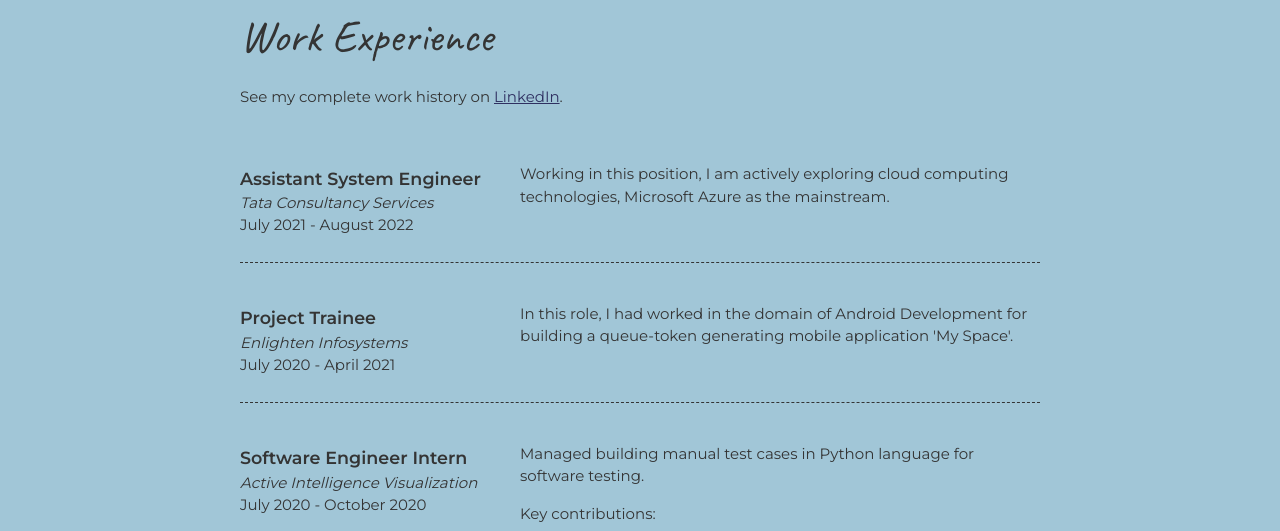
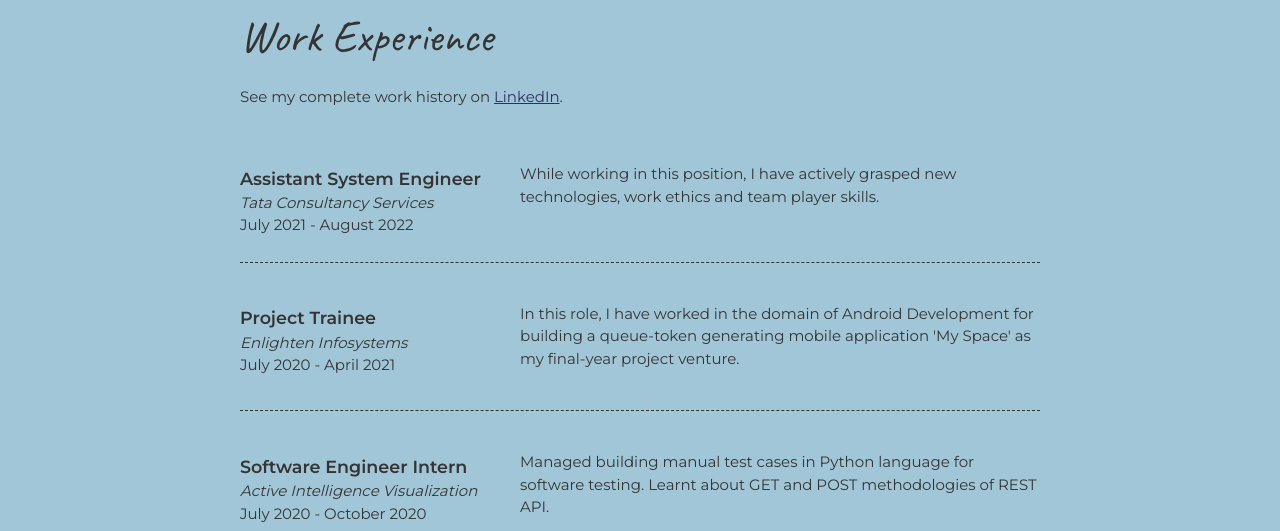
Before and after one commit to khushali19/portfolio, a plain HTML site: page index.html in a window 1280 px wide. Shown: the part 1786-2317 px from the top of the page. Drawn offline with Linux system fonts and the light colour scheme.

Commit message:
Update index.html

```diff
--- a/index.html
+++ b/index.html
@@ -83,8 +83,7 @@
               <p>July 2021 - August 2022</p>
             </div>
             <div class="job-summary">
-              <p> Working in this position, I am actively exploring cloud
-                computing technologies, Microsoft Azure as the mainstream. </p>
+              <p> While working in this position, I have actively grasped new technologies, work ethics and team player skills. </p>
             </div>
           </section>
 
@@ -96,8 +95,8 @@
               <p>July 2020 - April 2021</p>
             </div>
             <div class="job-summary">
-              <p>In this role, I had worked in the domain of
-                Android Development for building a queue-token generating mobile application 'My Space'. </p>
+              <p>In this role, I have worked in the domain of
+                Android Development for building a queue-token generating mobile application 'My Space' as my final-year project venture. </p>
             </div>
           </section>
 
@@ -109,8 +108,8 @@
               <p>July 2020 - October 2020</p>
             </div>
             <div class="job-summary">
-              <p>Managed building manual test cases in Python language for software testing. </p>
-              <p>Key contributions:</p>
+              <p>Managed building manual test cases in Python language for software testing. Learnt about GET and POST methodologies of REST API. </p>
+              <!--> <p>Key contributions:</p>
               <ul>
                 <li>Worked with REST API
                   <ul>
@@ -121,9 +120,7 @@
                     <li>Analyzed the received json data after storing it in files. </li>
                   </ul>
                 </li>
-                <!-- <li>Maintained the ladieslearningcode.com website.</li>
-                <li>Volunteer lead instructor from 2011-2014 for Toronto workshops and several chapter launches.</li> -->
-              </ul>
+              </ul>   -->
             </div>
           </section>
 
```
